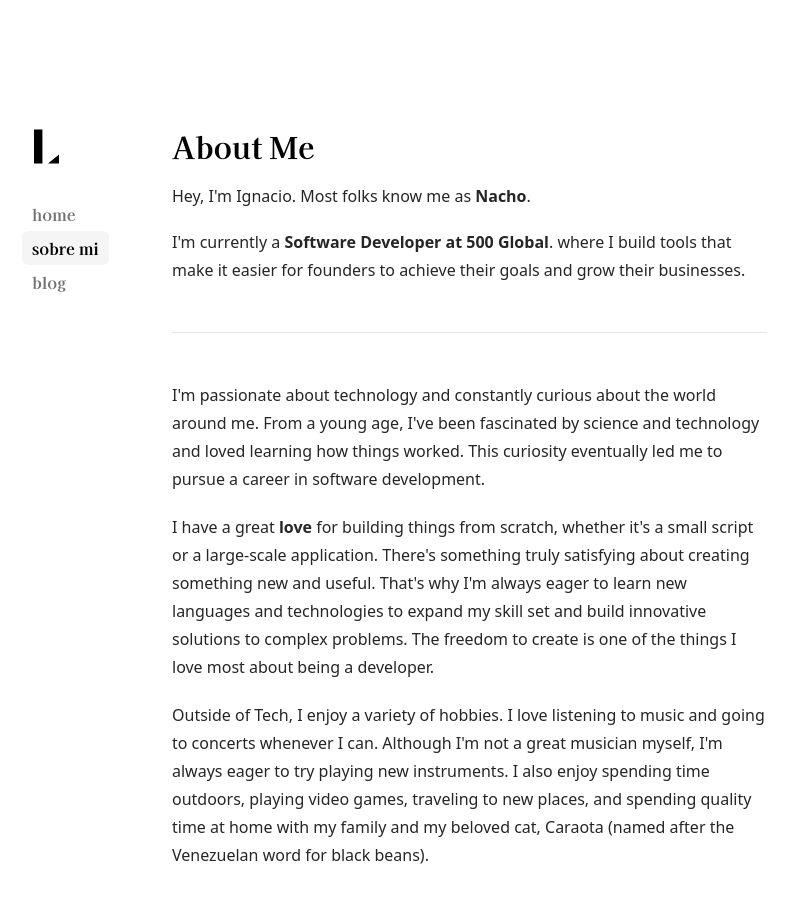
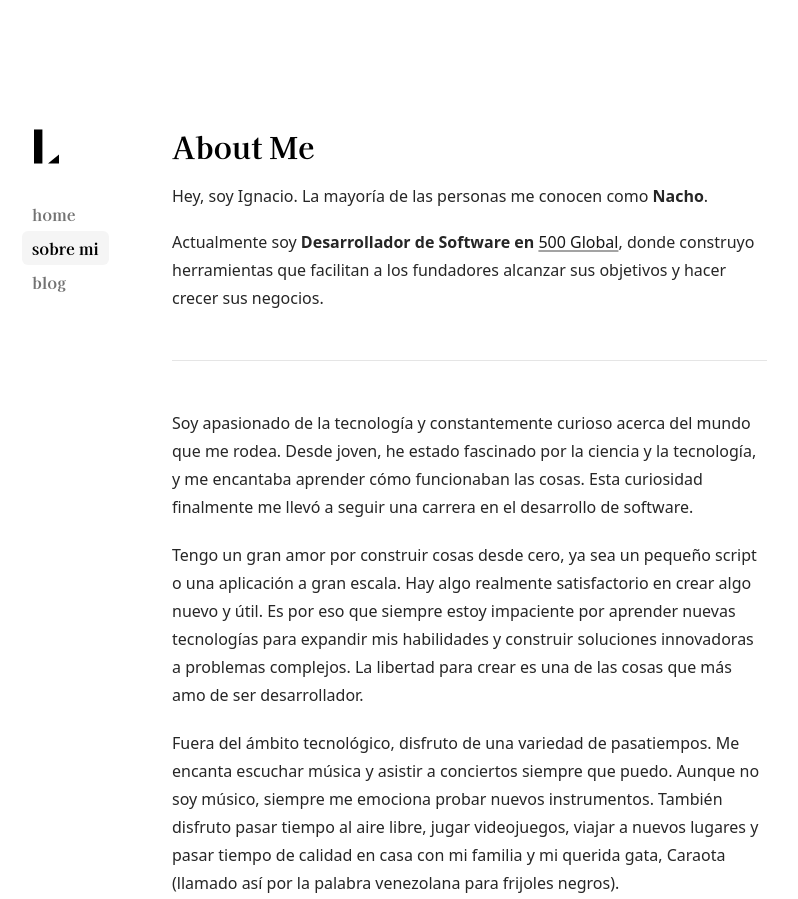
Before and after one commit to luisignaciocc/luisignacio.cc, a Next.js app: page /about in a window 1280 px wide. Shown: the top 899 px of the page, without its empty margins (170-968 px from the left). Built offline with nearby package versions, Linux system fonts and the light colour scheme.

Commit message:
Update page.tsx

```diff
--- a/app/about/page.tsx
+++ b/app/about/page.tsx
@@ -8,7 +8,7 @@ import {
 
 export const metadata: Metadata = {
   title: "About",
-  description: "VP of Developer Experience at Vercel.",
+  description: "Fullstack Developer at 500 Global",
 };
 
 export default function AboutPage() {
@@ -16,38 +16,21 @@ export default function AboutPage() {
     <section>
       <h1 className="font-bold text-3xl font-serif">About Me</h1>
       <p className="my-5 text-neutral-800 dark:text-neutral-200">
-        Hey, I'm Ignacio. Most folks know me as <b>Nacho</b>.
+        Hey, soy Ignacio. La mayoría de las personas me conocen como <b>Nacho</b>.
       </p>
       <div className="prose prose-neutral dark:prose-invert text-neutral-800 dark:text-neutral-200">
         <p>
-          I'm currently a <b>Software Developer at 500 Global</b>. where I build
-          tools that make it easier for founders to achieve their goals and grow
-          their businesses.
+          Actualmente soy <b>Desarrollador de Software en <a target="_blank" rel="noopener noreferrer" href="https://500.co/">500 Global</a></b>, donde construyo herramientas que facilitan a los fundadores alcanzar sus objetivos y hacer crecer sus negocios.
         </p>
         <hr />
         <p>
-          I'm passionate about technology and constantly curious about the world
-          around me. From a young age, I've been fascinated by science and
-          technology and loved learning how things worked. This curiosity
-          eventually led me to pursue a career in software development.
+          Soy apasionado de la tecnología y constantemente curioso acerca del mundo que me rodea. Desde joven, he estado fascinado por la ciencia y la tecnología, y me encantaba aprender cómo funcionaban las cosas. Esta curiosidad finalmente me llevó a seguir una carrera en el desarrollo de software.
         </p>
         <p>
-          I have a great <b>love</b> for building things from scratch, whether
-          it's a small script or a large-scale application. There's something
-          truly satisfying about creating something new and useful. That's why
-          I'm always eager to learn new languages and technologies to expand my
-          skill set and build innovative solutions to complex problems. The
-          freedom to create is one of the things I love most about being a
-          developer.
+          Tengo un gran amor por construir cosas desde cero, ya sea un pequeño script o una aplicación a gran escala. Hay algo realmente satisfactorio en crear algo nuevo y útil. Es por eso que siempre estoy impaciente por aprender nuevas tecnologías para expandir mis habilidades y construir soluciones innovadoras a problemas complejos. La libertad para crear es una de las cosas que más amo de ser desarrollador.
         </p>
         <p className="mb-8">
-          Outside of Tech, I enjoy a variety of hobbies. I love listening to
-          music and going to concerts whenever I can. Although I'm not a great
-          musician myself, I'm always eager to try playing new instruments. I
-          also enjoy spending time outdoors, playing video games, traveling to
-          new places, and spending quality time at home with my family and my
-          beloved cat, Caraota (named after the Venezuelan word for black
-          beans).
+          Fuera del ámbito tecnológico, disfruto de una variedad de pasatiempos. Me encanta escuchar música y asistir a conciertos siempre que puedo. Aunque no soy músico, siempre me emociona probar nuevos instrumentos. También disfruto pasar tiempo al aire libre, jugar videojuegos, viajar a nuevos lugares y pasar tiempo de calidad en casa con mi familia y mi querida gata, Caraota (llamado así por la palabra venezolana para frijoles negros).
         </p>
         <div className="flex flex-col gap-2 md:flex-row md:gap-2">
           <a
```
